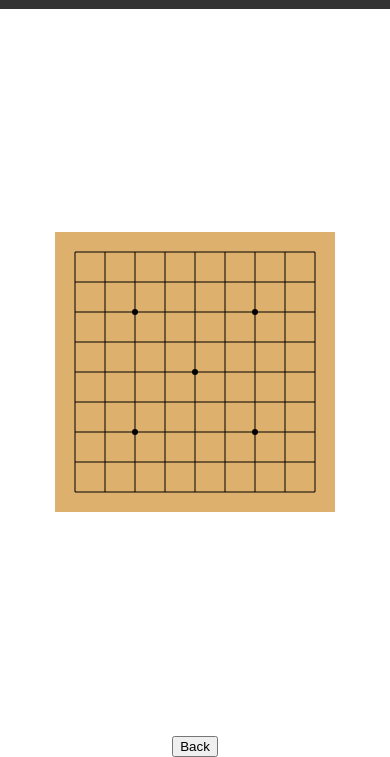
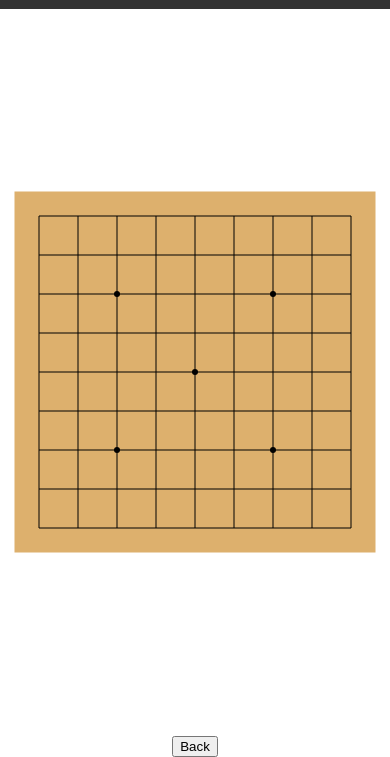
Before and after one commit to ryanhunter237/kifucompass, a website built with Vite: page index.html in a window 390 px wide. Shown: the part 87-844 px from the top of the page. Built offline with nearby package versions, Linux system fonts and the light colour scheme.

Commit message:
Make board canvas responsive

```diff
--- a/index.html
+++ b/index.html
@@ -36,7 +36,8 @@
       }
 
       #board {
-        max-width: 100%;
+        width: 100%;
+        height: auto;
         max-height: 100%;
         aspect-ratio: 1 / 1;
       }
--- a/src/main.js
+++ b/src/main.js
@@ -19,9 +19,14 @@ const game = new GoGame(9);
 let CELL_SIZE;
 
 function updateCanvasSize() {
-  const size = canvas.clientWidth;
+  const container = canvas.parentElement;
+  const size = Math.min(container.clientWidth, container.clientHeight);
+
+  canvas.style.width = `${size}px`;
+  canvas.style.height = `${size}px`;
   canvas.width = size;
   canvas.height = size;
+
   CELL_SIZE = canvas.width / (game.size + 1);
 }
 let hoverPos = null;
```
